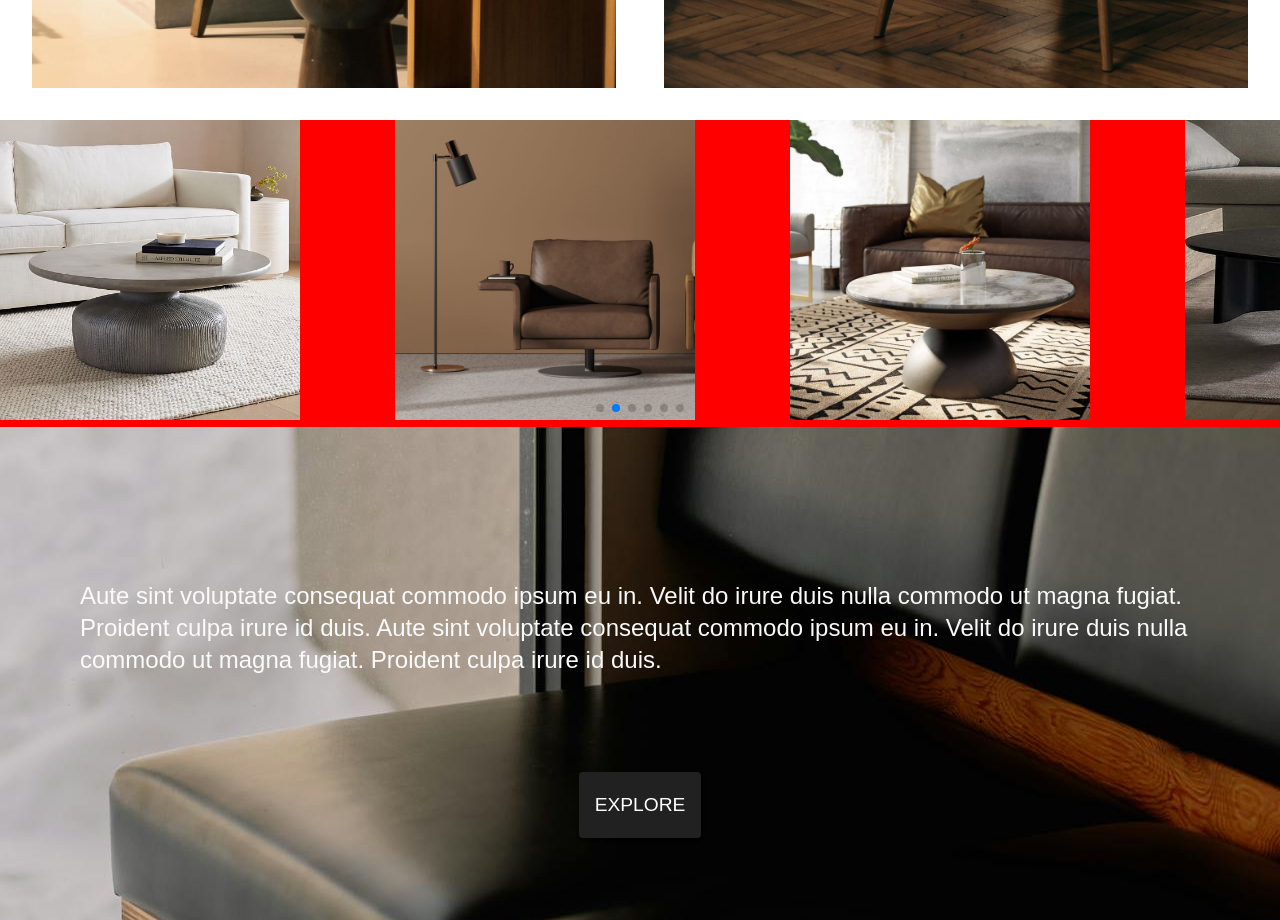
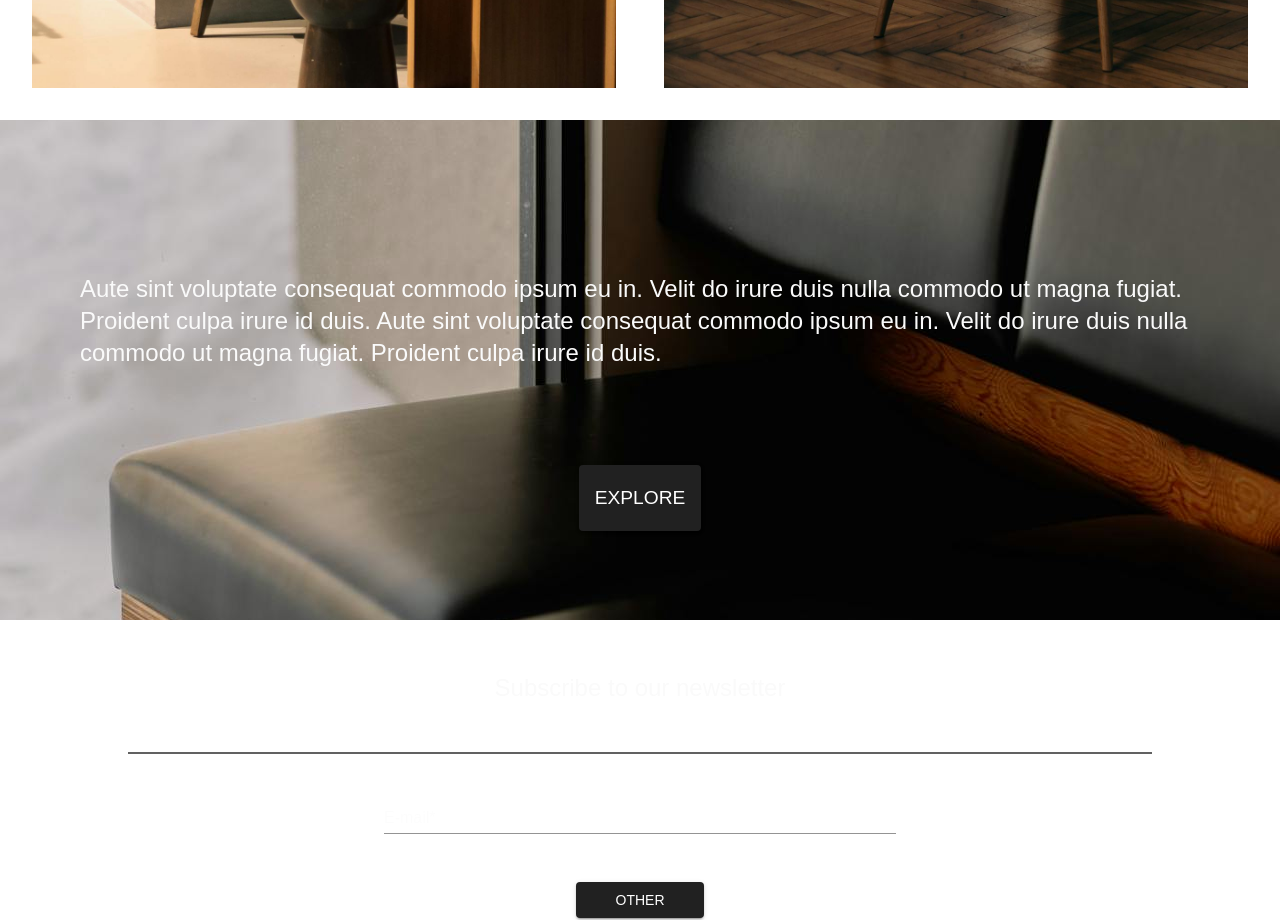
Before and after one commit to zerzelcorp/aureon, a Next.js app: page / in a window 1280 px wide. Shown: the part 1360-2280 px from the top of the page. Built offline with nearby package versions, Linux system fonts and the light colour scheme; a web font is replaced by a local one; what @mui/material-nextjs would draw is missing.

Commit message:
home carrousel removed and last twiks before 1st deploy

```diff
--- a/src/app/components/HomePage.js
+++ b/src/app/components/HomePage.js
@@ -104,7 +104,7 @@ export default function HomePage() {
           </Box>
       </Box>
       {/* <Box sx={{display:'flex',justifyContent:'center',alignItems:'center',backgroundColor:'grey',height:'300px',width:'100%'}}> */}
-           <HomeProducstCarrousel/>
+           {/* <HomeProducstCarrousel/> */}
       {/* </Box> */}
       <Box sx={{
         display:'flex',
--- a/src/app/components/HomeProducstCarrousel.js
+++ b/src/app/components/HomeProducstCarrousel.js
@@ -32,7 +32,7 @@ export default function HomeProducstCarrousel() {
       {/* <Typography variant='h4' ml={2} mt={2}>Products</Typography> */}
       <Box
       sx={{
-      backgroundColor:'red',
+      // backgroundColor:'red',
       display:'flex',
       width:'100%',
       flexDirection:'row',
@@ -53,7 +53,9 @@ export default function HomeProducstCarrousel() {
           modules={[Autoplay, Pagination]}
           breakpoints={{
             0: {
-              slidesPerView: 1, // mobile < 640px
+              slidesPerView: 1,
+              spaceBetween: 20,
+              centeredSlides: true
             },
             824: {
               slidesPerView: 3, // small tablets
@@ -64,6 +66,10 @@ export default function HomeProducstCarrousel() {
             },
           }}
           className="mySwiper"
+          style={{
+    width: '100%',
+    // padding: '0 30px'
+  }}
         >
           <SwiperSlide>
             <SwiperSlide>
@@ -75,6 +81,7 @@ export default function HomeProducstCarrousel() {
               //  fill={true}
                sizes="(max-width: 768px) 100vw, (max-width: 1200px) 50%, 33%"
                 objectFit="contain"
+                // style={{ width: '100%',height: 'auto',maxWidth: '300px'}}
               />
               {/* <Box sx={{display:'flex',alignItems:'center',gap:1}}>
           <Link href='/'>Title</Link>
--- a/src/app/globals.css
+++ b/src/app/globals.css
@@ -66,12 +66,19 @@ borderRadius: '10px' */
     backgroundColor: (theme) => `${theme.palette.grey[800]}` */
 }
 
-.swipper{
-  margin:'0';
-  padding:'0';
+/* .swiper {
+ width: 100%;
+ padding: 0 5% !important;
 }
 
+.swiper-wrapper {
+  align-items: center;
+}
 
+.swiper-slide {
+  width: auto !important;
+  height: auto !important;
+} */
 
 @media (prefers-color-scheme: dark) {
   html {
--- a/src/app/theme.js
+++ b/src/app/theme.js
@@ -60,11 +60,11 @@ export const theme = createTheme(
     },
     typography: {
       fontFamily: "var(--font-bellefair),sans-serif",
-      h1: {
+      //h1: {
         // fontSize: "7.5rem",
         // fontWeight: 700,
         // color: '#1a1a1a',
-      },
+      //},
       // h2: {
       //   fontSize: '2rem',
       //   fontWeight: 600,
@@ -76,10 +76,10 @@ export const theme = createTheme(
       //   fontSize: '1.5rem',
       //   fontWeight: 500,
       // },
-      body1: {
+      //body1: {
         // fontSize: "1.2rem",
         // lineHeight: 1.6,
-      },
+     // },
       //   bodybig: {
       //     fontSize: '1.4rem',
       //     lineHeight: 1.6,
```
